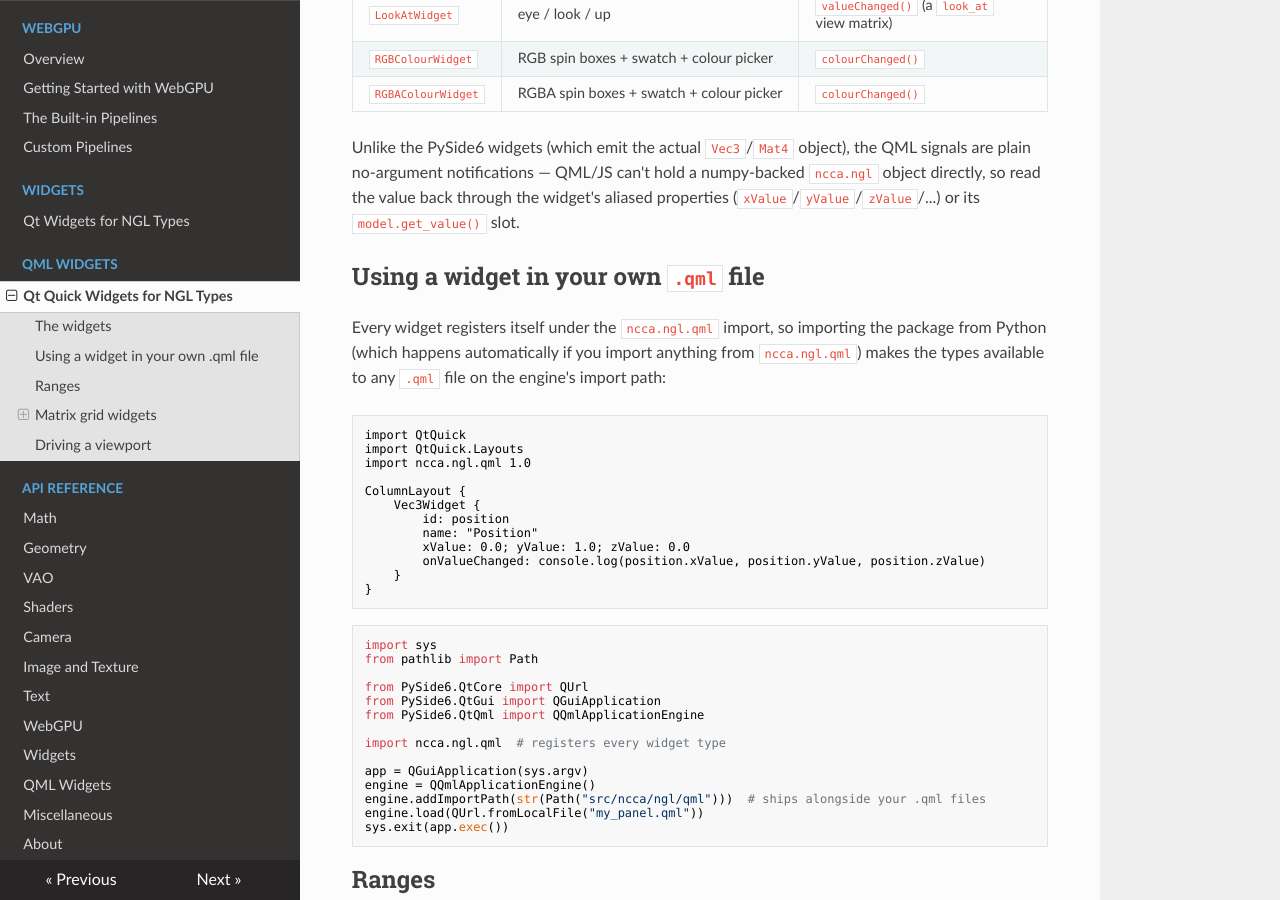
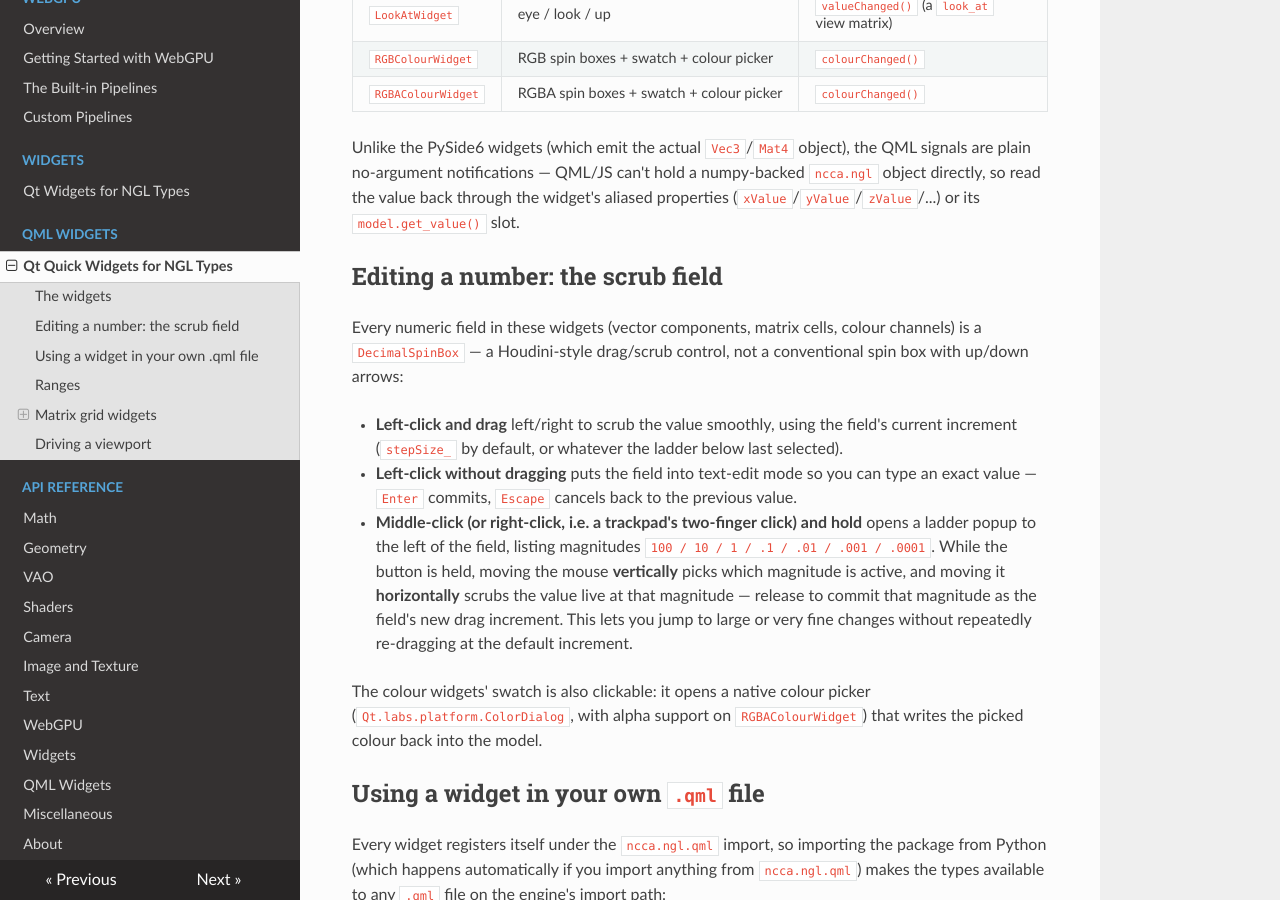
Before and after one commit to NCCA/PyNGL, an MkDocs documentation site: the page built from docs/docs/qml/index.md, in a window 1280 px wide and 900 px high, scrolled down 735 px. Built offline with MkDocs 1.6.1, drawn with Linux system fonts in a browser that asks for light colours; nearby versions of some CDN libraries.

Commit message:
docs(qml): document the scrub field and colour picker interactions
Covers the DecimalSpinBox drag/scrub, click-to-type, and
middle/right-click ladder gestures, plus the colour widgets' clickable
swatch, in the QML tutorial guide.

Co-Authored-By: Claude Sonnet 5 <noreply@anthropic.com>

```diff
--- a/docs/docs/qml/index.md
+++ b/docs/docs/qml/index.md
@@ -32,6 +32,31 @@ the QML signals are plain no-argument notifications — QML/JS can't hold a
 numpy-backed `ncca.ngl` object directly, so read the value back through the
 widget's aliased properties (`xValue`/`yValue`/`zValue`/...) or its
 `model.get_value()` slot.
+
+## Editing a number: the scrub field
+
+Every numeric field in these widgets (vector components, matrix cells,
+colour channels) is a `DecimalSpinBox` — a Houdini-style drag/scrub control,
+not a conventional spin box with up/down arrows:
+
+- **Left-click and drag** left/right to scrub the value smoothly, using the
+  field's current increment (`stepSize_` by default, or whatever the ladder
+  below last selected).
+- **Left-click without dragging** puts the field into text-edit mode so you
+  can type an exact value — `Enter` commits, `Escape` cancels back to the
+  previous value.
+- **Middle-click (or right-click, i.e. a trackpad's two-finger click) and
+  hold** opens a ladder popup to the left of the field, listing magnitudes
+  `100 / 10 / 1 / .1 / .01 / .001 / .0001`. While the button is held, moving
+  the mouse **vertically** picks which magnitude is active, and moving it
+  **horizontally** scrubs the value live at that magnitude — release to
+  commit that magnitude as the field's new drag increment. This lets you
+  jump to large or very fine changes without repeatedly re-dragging at the
+  default increment.
+
+The colour widgets' swatch is also clickable: it opens a native colour
+picker (`Qt.labs.platform.ColorDialog`, with alpha support on
+`RGBAColourWidget`) that writes the picked colour back into the model.
 
 ## Using a widget in your own `.qml` file
 
```
